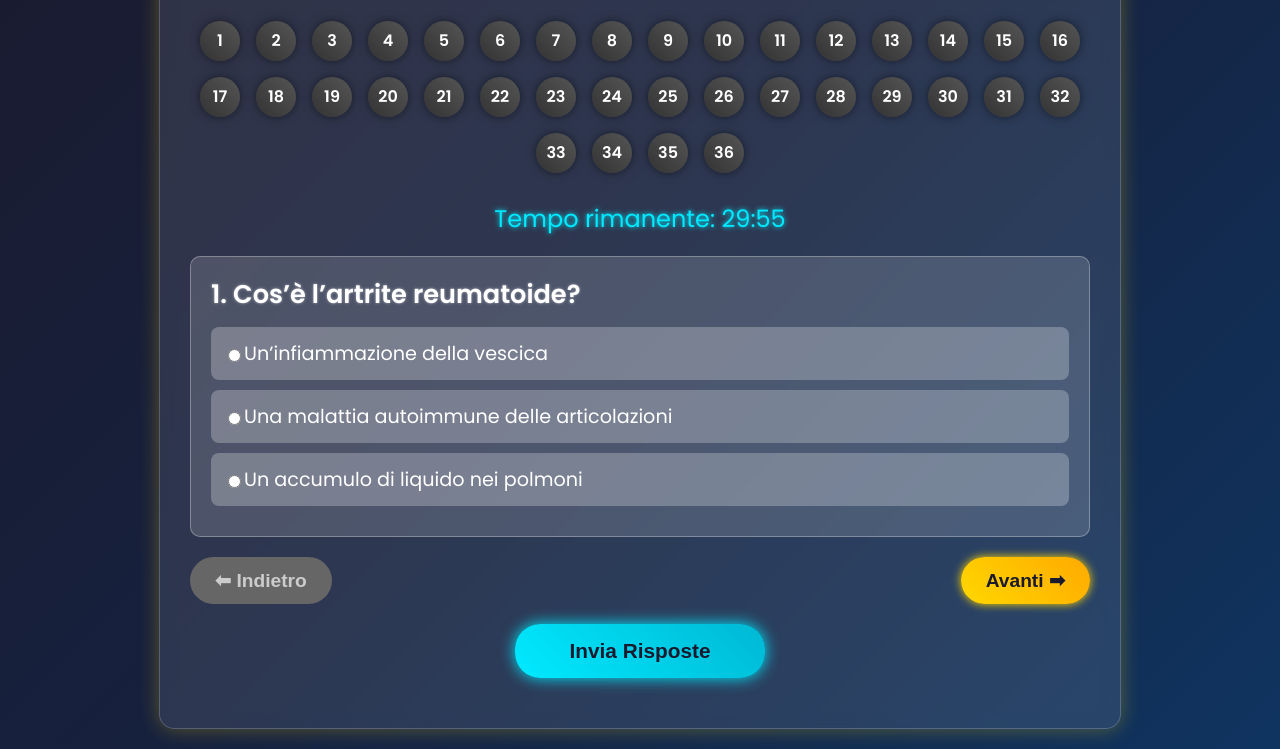
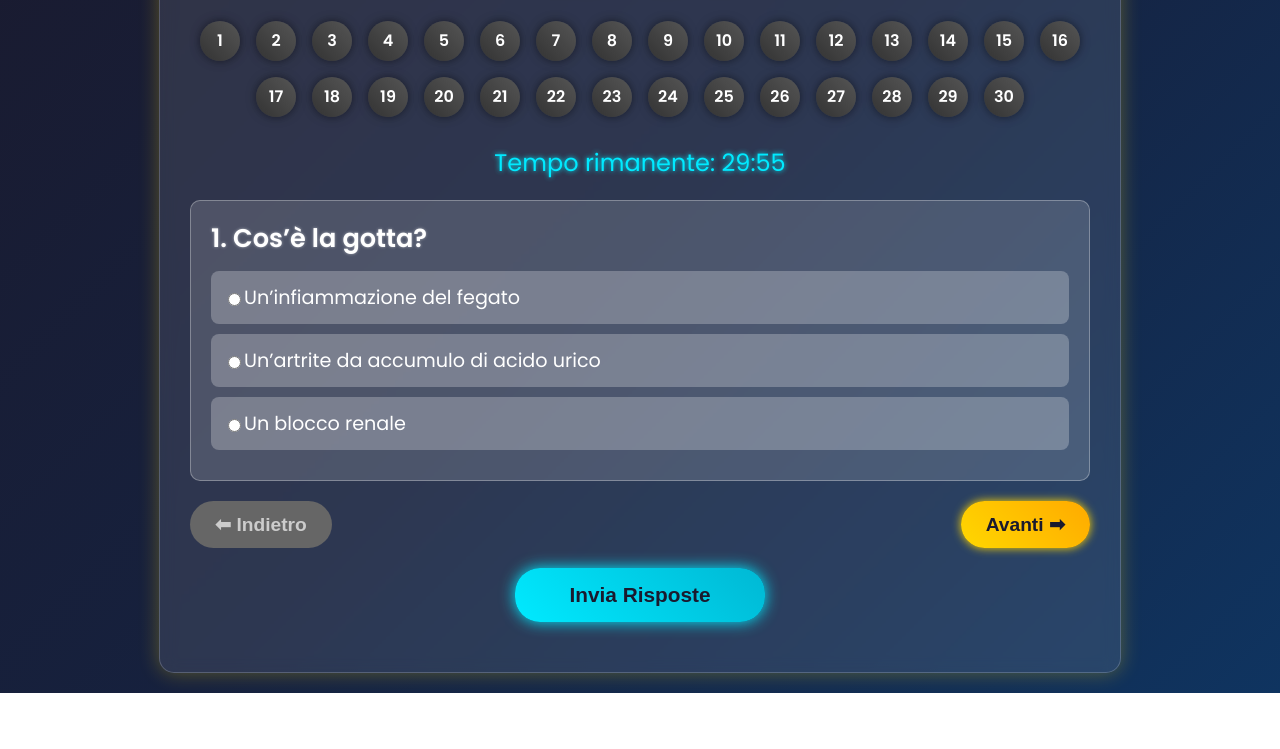
Before and after one commit to Jabo86/quizoss47, a plain HTML site: page index.html in a window 1280 px wide. Shown: the part 212-961 px from the top of the page. After the commit the page ends 905 px from the top, so only its background shows below. Drawn offline with Linux system fonts and the light colour scheme.

Commit message:
Update index.html

```diff
--- a/index.html
+++ b/index.html
@@ -3,7 +3,7 @@
 <head>
     <meta charset="UTF-8">
     <meta name="viewport" content="width=device-width, initial-scale=1.0">
-    <title>Simulazione Concorso Operatore Socio Sanitario - Modulo 19</title>
+    <title>Simulazione Concorso Operatore Socio Sanitario </title>
     <style>
         body {
             font-family: 'Poppins', sans-serif;
@@ -233,7 +233,7 @@
 </head>
 <body>
     <div class="container">
-        <h1>Simulazione Concorso Operatore Socio Sanitario - Modulo 19</h1>
+        <h1>Simulazione Concorso Operatore Socio Sanitario </h1>
         <div class="question-nav" id="questionNav"></div>
         <div id="timer">Tempo rimanente: <span id="time">30:00</span></div>
         <div id="quiz"></div>
@@ -248,42 +248,7 @@
     <script>
         // Array di domande (541-570) con opzioni mescolate casualmente
         const questions = [
-            {
-                question: "Cos’è l’artrite reumatoide?",
-                options: ["Un’infiammazione della vescica", "Una malattia autoimmune delle articolazioni", "Un accumulo di liquido nei polmoni"],
-                correct: "Una malattia autoimmune delle articolazioni",
-                explanation: "L’artrite reumatoide è una malattia autoimmune che causa infiammazione cronica delle articolazioni, con sintomi come dolore, rigidità e gonfiore. Non è un’infiammazione della vescica né un edema polmonare. Gli OSS devono assistere nella mobilità, applicare impacchi caldi se prescritti e segnalare sintomi."
-            },
-            {
-                question: "Quale è un segno tipico dell’artrite reumatoide?",
-                options: ["Rigidità mattutina", "Poliuria", "Ittero"],
-                correct: "Rigidità mattutina",
-                explanation: "La rigidità mattutina, che dura più di 30 minuti, è un segno tipico dell’artrite reumatoide, accompagnata da dolore articolare. La poliuria e l’ittero non sono correlati. Gli OSS devono monitorare il movimento, supportare esercizi leggeri e segnalare gonfiore."
-            },
-            {
-                question: "Cos’è l’osteoartrite?",
-                options: ["Un’infiammazione del fegato", "Una malattia degenerativa delle articolazioni", "Un blocco renale"],
-                correct: "Una malattia degenerativa delle articolazioni",
-                explanation: "L’osteoartrite è una malattia degenerativa delle articolazioni, dovuta all’usura della cartilagine, con sintomi come dolore e rigidità. Non è un’infiammazione del fegato né un blocco renale. Gli OSS devono assistere nella deambulazione, utilizzare ausili e segnalare dolore acuto."
-            },
-            {
-                question: "Quale è un segno tipico dell’osteoartrite?",
-                options: ["Dolore articolare da carico", "Oliguria", "Ittero"],
-                correct: "Dolore articolare da carico",
-                explanation: "Il dolore articolare da carico, che peggiora con il movimento, è un segno tipico dell’osteoartrite. L’oliguria e l’ittero non sono correlati. Gli OSS devono monitorare il dolore, evitare sovraccarichi e segnalare limitazioni funzionali."
-            },
-            {
-                question: "Cos’è l’osteoporosi?",
-                options: ["Un’infiammazione della vescica", "Una riduzione della densità ossea", "Un accumulo di liquido nei polmoni"],
-                correct: "Una riduzione della densità ossea",
-                explanation: "L’osteoporosi è una riduzione della densità ossea, che aumenta il rischio di fratture, specialmente in anziani. Non è un’infiammazione della vescica né un edema polmonare. Gli OSS devono prevenire cadute, assistere nella mobilità e segnalare dolore osseo."
-            },
-            {
-                question: "Quale è un segno tipico dell’osteoporosi?",
-                options: ["Fratture spontanee", "Poliuria", "Ittero"],
-                correct: "Fratture spontanee",
-                explanation: "Le fratture spontanee, come quelle vertebrali o del femore, sono un segno tipico dell’osteoporosi. La poliuria e l’ittero non sono correlati. Gli OSS devono garantire un ambiente sicuro, monitorare il dolore e segnalare cadute."
-            },
+
             {
                 question: "Cos’è la gotta?",
                 options: ["Un’infiammazione del fegato", "Un’artrite da accumulo di acido urico", "Un blocco renale"],
```
